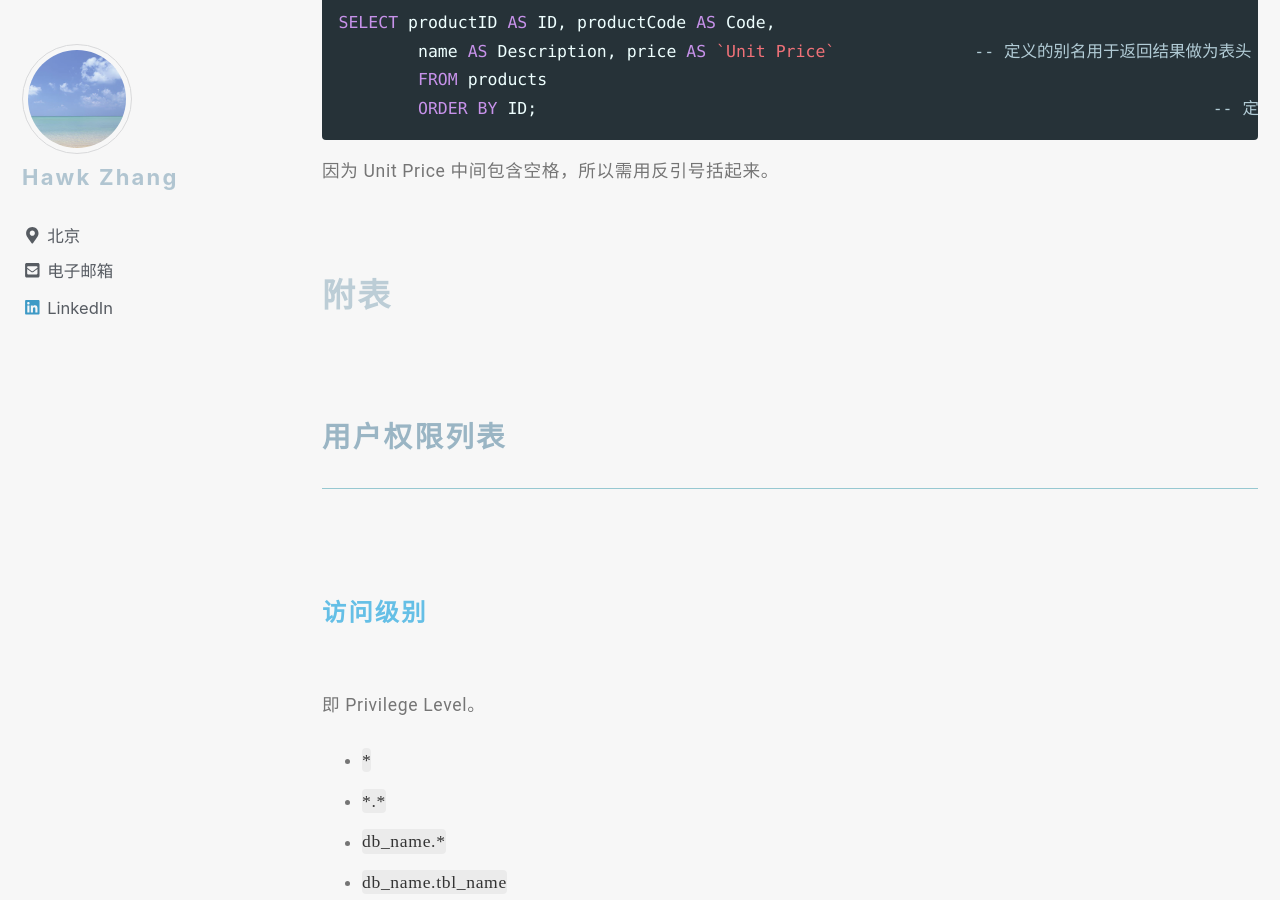
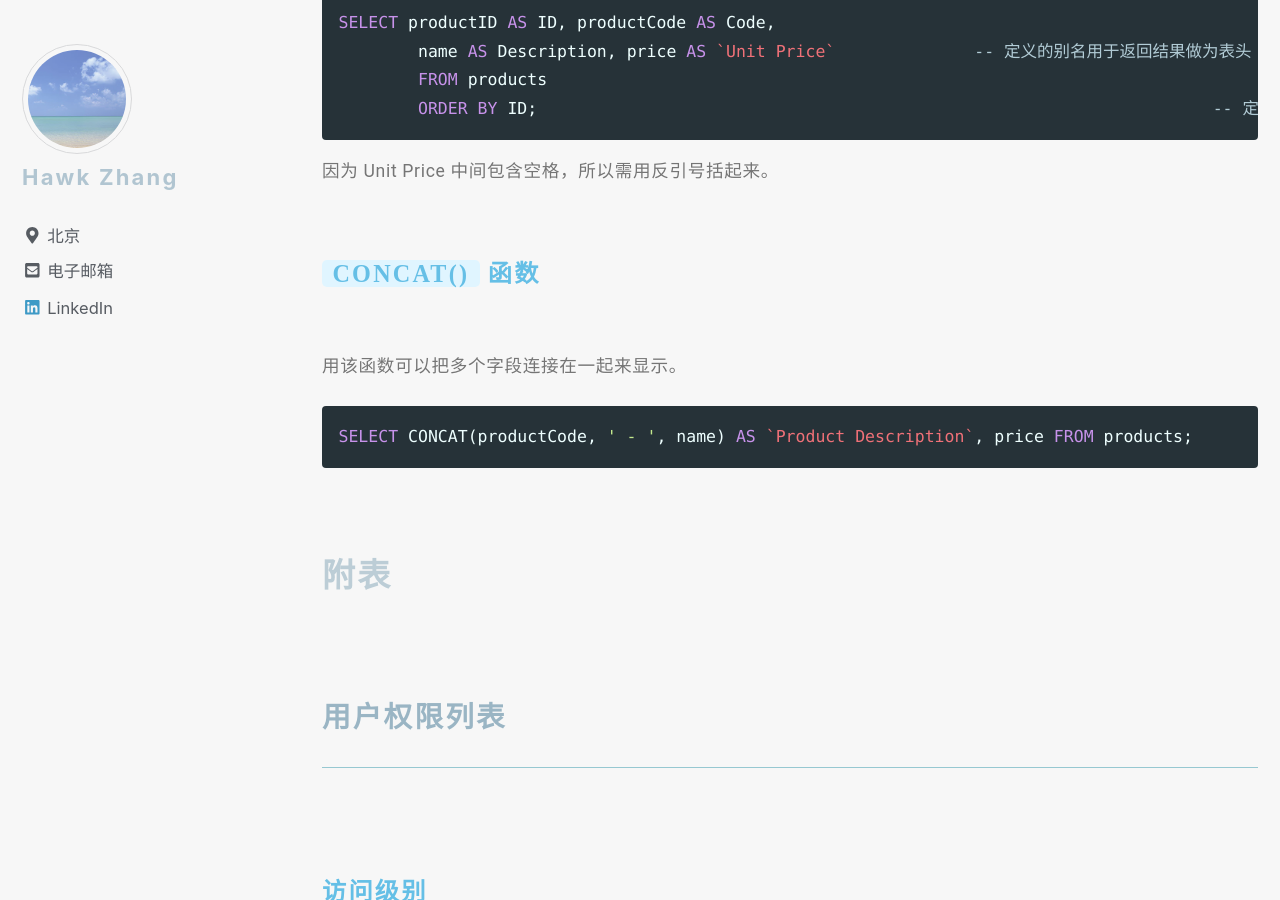
Before and after one commit to narru888/linotes_note, a Jekyll site: the page built from _posts/mysql/2016-04-02-statements.md, in a window 1280 px wide and 900 px high, scrolled down 14569 px. Built offline with Jekyll 4.4.1, drawn with Linux system fonts in a browser that asks for light colours; nearby versions of some CDN libraries; a script that is not in the unit is left out.

Commit message:
update on 2018-10-13 21:31:01 CST

````diff
--- a/_posts/mysql/2016-04-02-statements.md
+++ b/_posts/mysql/2016-04-02-statements.md
@@ -600,6 +600,17 @@
 
 
 
+#### `CONCAT()` 函数
+
+用该函数可以把多个字段连接在一起来显示。
+
+```sql
+SELECT CONCAT(productCode, ' - ', name) AS `Product Description`, price FROM products;
+```
+
+
+
+
 
 
 
````
